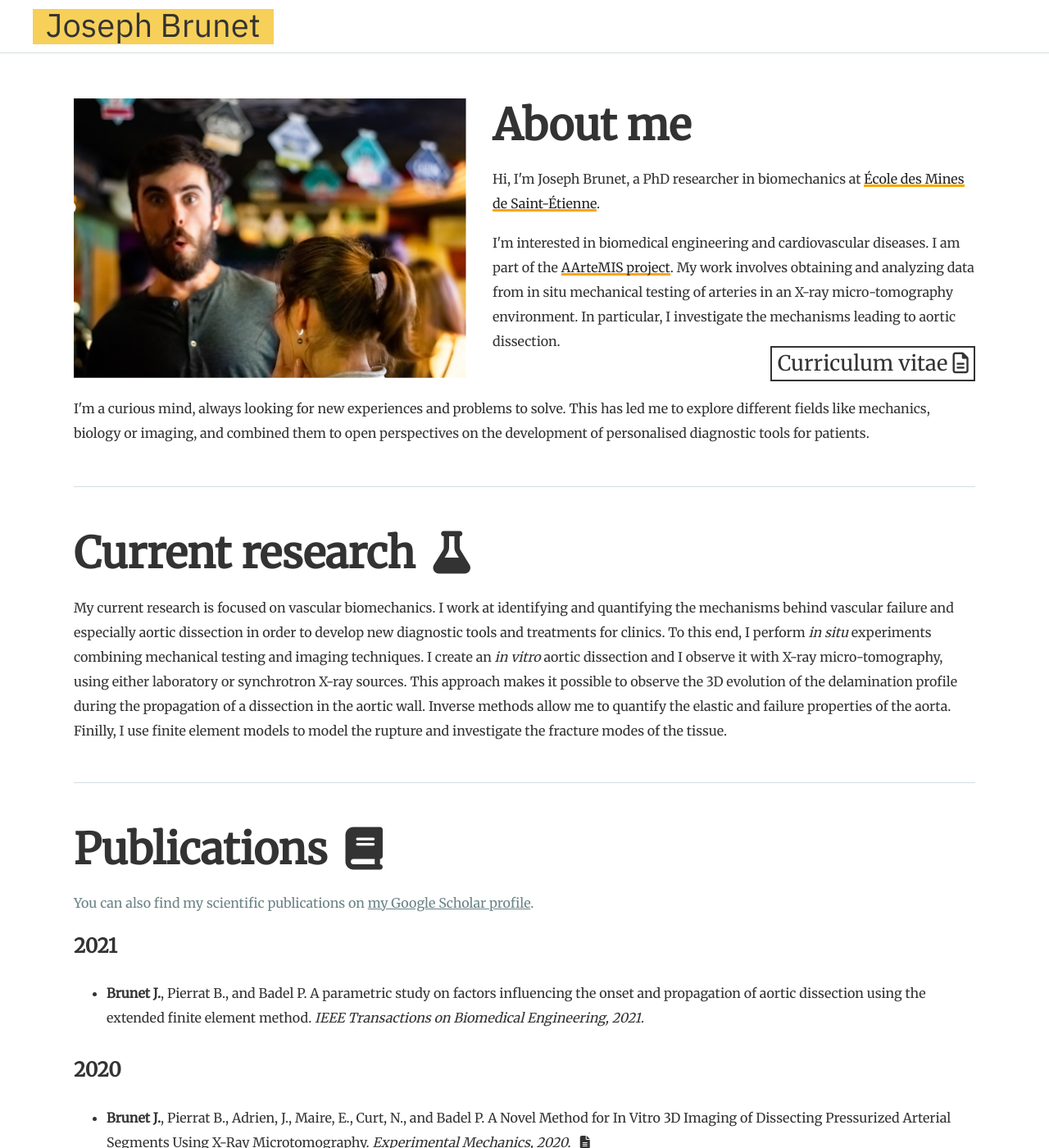
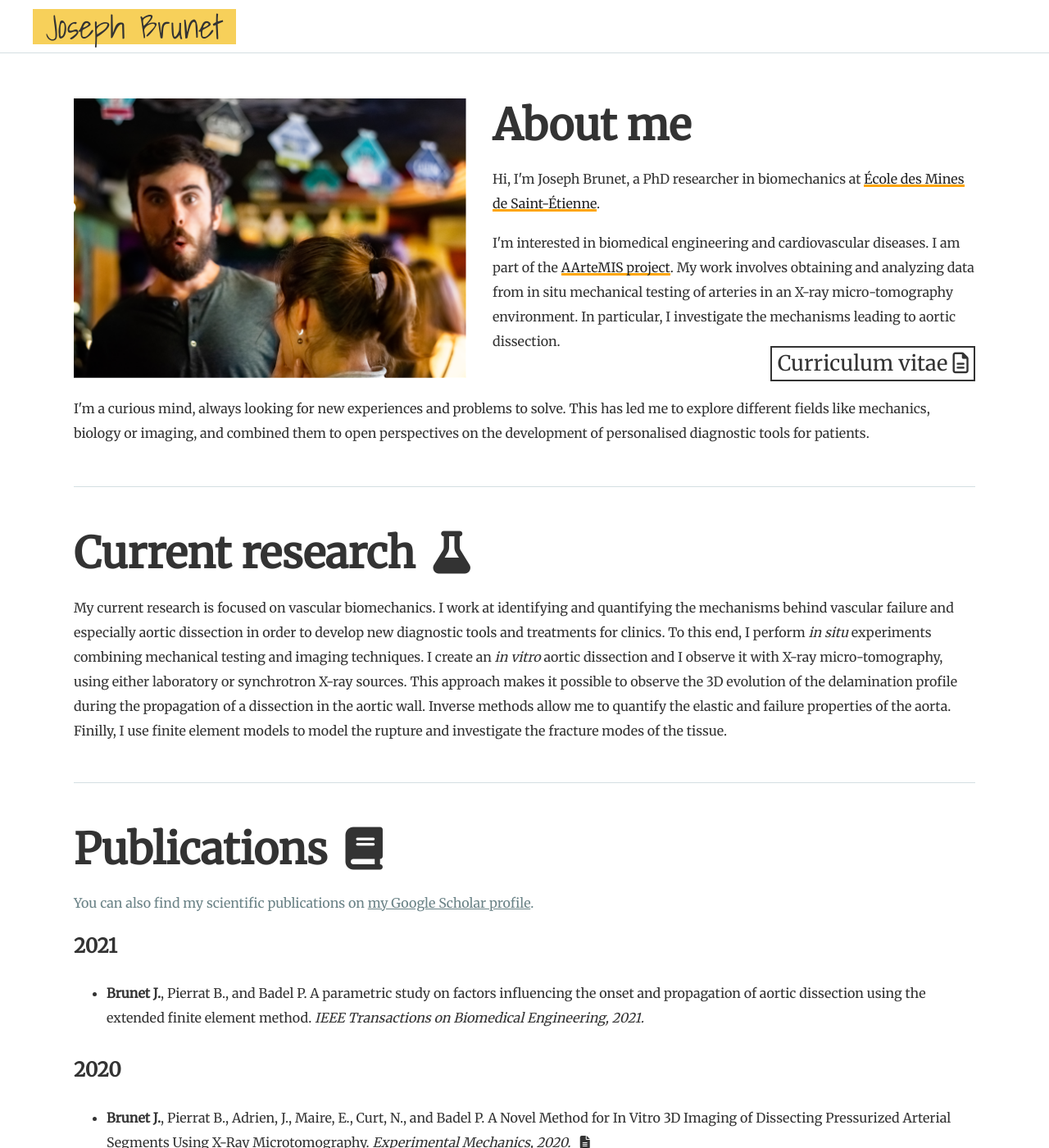
Before and after one commit to JosephBrunet/JosephBrunet.github.io, a Jekyll site: the page built from index.html, in a window 1280 px wide and 1400 px high. Shown: the whole window at 82% size. Built offline with Jekyll 4.4.1, drawn with Linux system fonts in a browser that asks for light colours; nearby versions of some CDN libraries; some web fonts are replaced.

Commit message:
Update header.scss

```diff
--- a/_sass/header.scss
+++ b/_sass/header.scss
@@ -69,13 +69,13 @@
 #logo-text {
 	position: relative;
 	height: 100%;
-	font-family: 'IBM Plex Sans Arabic', sans-serif;
-	font-size: 1.5rem;
-	font-weight: 400;
+	//font-family: 'IBM Plex Sans Arabic', sans-serif;
+	font-size: 2.5rem;
+	//font-weight: 400;
 	text-align: center;
 	display: flex;
 	align-items: center;
-	//font-family: 'Shadows Into Light', 'Lobster', cursive;
+	font-family: 'Shadows Into Light', 'Lobster', cursive;
 }
 
 
```
